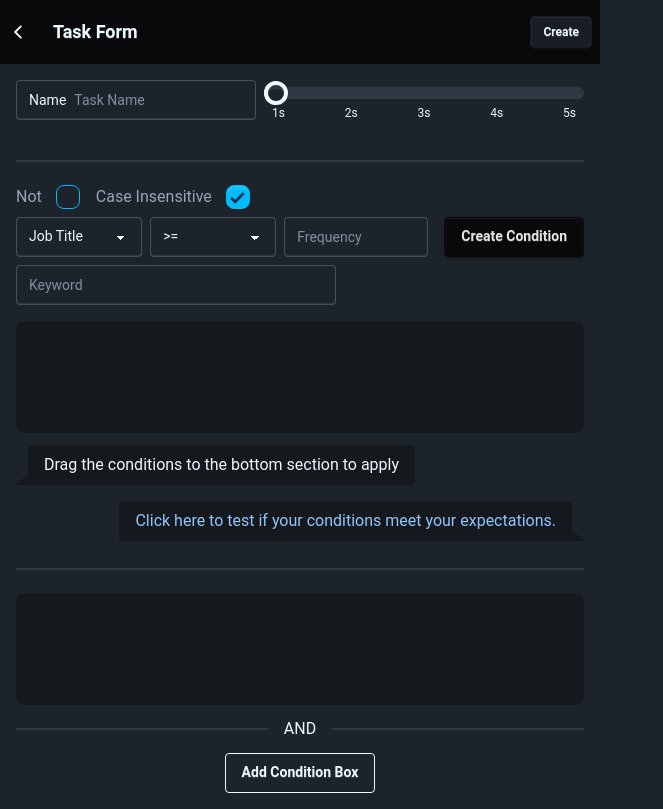
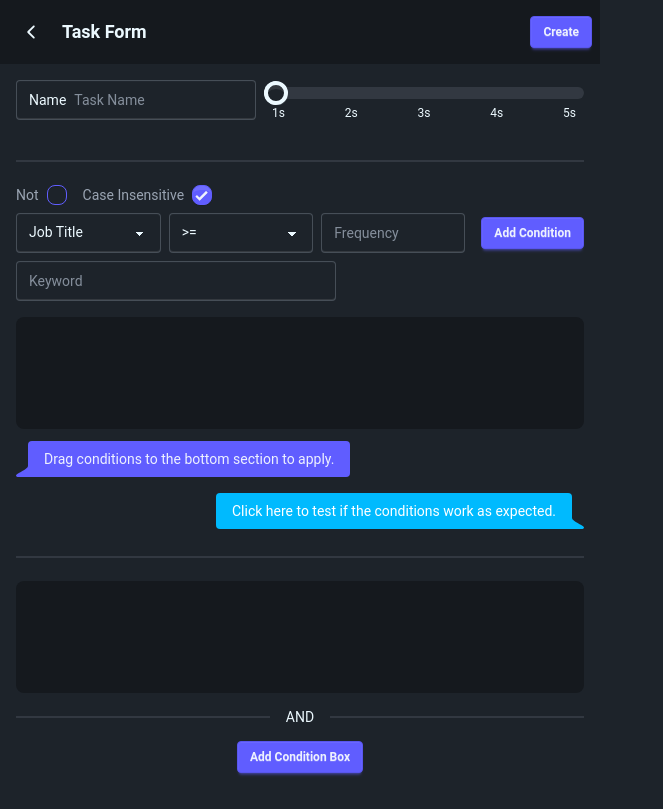
Before and after one commit to hsk-kr/job-scanner, a React (Vite) app: page /task-form in a window 1280 px wide. Shown: the whole page, without its empty margins (0-663 px from the left). Built offline with nearby package versions, Linux system fonts and the light colour scheme; the HTML template or start-up script is replaced by a standard one.

Commit message:
fix: fix broken ui
- added *.zip to gitignore

still need to clean up the ui code

```diff
--- a/package.json
+++ b/package.json
@@ -24,6 +24,7 @@
     "react-hook-form": "^7.60.0",
     "react-icons": "^5.5.0",
     "react-router-dom": "^7.7.0",
+    "tailwind-merge": "^3.3.1",
     "uuid": "^11.1.0"
   },
   "devDependencies": {
--- a/src/components/main/Header/index.tsx
+++ b/src/components/main/Header/index.tsx
@@ -14,10 +14,10 @@ const Header = () => {
     setSettingModalVisible((prevVisible) => !prevVisible);
 
   return (
-    <div className="navbar bg-neutral">
+    <div className="navbar bg-base-300 px-4">
       {settingModalVisible && <SettingModal onClose={toggleSettingModal} />}
       <div className="flex-1">
-        <a className="btn btn-ghost text-xl">Job Scanner {VERSION}</a>
+        <h1 className="text-lg font-bold">Job Scanner {VERSION}</h1>
       </div>
       <div className="flex-none">
         <ul className="menu menu-horizontal px-1">
@@ -35,6 +35,7 @@ const Header = () => {
                   <a
                     href="https://github.com/hsk-kr/linkedin-job-scanner"
                     target="_blank"
+                    rel="noreferrer"
                   >
                     Website
                   </a>
@@ -43,6 +44,7 @@ const Header = () => {
                   <a
                     href="https://hsk-kr.github.io/job-scanner-json-webviewer/"
                     target="_blank"
+                    rel="noreferrer"
                   >
                     Viewer
                   </a>
--- a/src/components/main/TaskListItem/index.tsx
+++ b/src/components/main/TaskListItem/index.tsx
@@ -5,6 +5,7 @@ import {
   FaCopy,
   FaFileDownload,
   FaRegStopCircle,
+  FaTrash,
 } from 'react-icons/fa';
 import { MdEdit } from 'react-icons/md';
 import { Link } from 'react-router-dom';
@@ -28,15 +29,18 @@ const TaskListItem = ({
   const statusClassName = (() => {
     switch (status) {
       case 'ready':
-        return 'badge-neutral';
+        return 'bg-warning text-text-primary';
       case 'done':
-        return 'badge-success';
+        return 'bg-success text-surface';
       case 'processing':
-        return 'badge-primary';
+        return 'bg-primary text-surface';
       case 'stopped':
-        return 'badge-error';
+        return 'bg-error text-surface';
+      default:
+        return '';
     }
   })();
+
   const canStart = status === 'ready';
   const canStop = activeTask?.id === id;
   const canDownload = status !== 'ready';
@@ -45,108 +49,92 @@ const TaskListItem = ({
   const canEdit =
     activeTask === undefined && status !== 'done' && status !== 'stopped';
 
-  // when this task is the activeTask, shows up the number from fetching the activeTask
-  // it's more benefitical in terms of time to fetch the data, this is why
-  // addUpActiveTask doesn't update the list, instead it updates only activeTask field in the store
   const currentNumFoundJobs =
     activeTask?.id === id ? activeTask.foundJobs?.length : foundJobs?.length;
   const currentNumOfTotalJobs =
     activeTask?.id === id ? activeTask.numOfTotalJobs : numOfTotalJobs;
 
   return (
-    <div className="flex flex-col gap-2">
-      <span className="text-white">{taskName.substring(0, 70)}</span>
-      <div className="relative stats bg-white text-primary-content">
-        <div className="stat">
-          <div className="stat-title text-black">Found Jobs</div>
-          <div className="stat-value">{currentNumFoundJobs ?? 0}</div>
+    <div className="relative bg-gray-800 border border-gray-600 ring-1 ring-inset ring-gray-600/50 hover:border-primary hover:shadow-xl rounded-2xl shadow-md p-5 flex flex-col gap-4 w-full transition-all">
+      {/* Title */}
+      <h3 className="text-xl font-semibold truncate text-text-primary">
+        {taskName}
+      </h3>
+
+      {/* Stats */}
+      <dl className="grid grid-cols-2 gap-6">
+        <div>
+          <dt className="text-sm text-gray-400">Found Jobs</dt>
+          <dd className="mt-1 text-2xl font-medium text-text-primary">
+            {currentNumFoundJobs ?? 0}
+          </dd>
         </div>
-        <div className="stat">
-          <div className="stat-title text-black">Searched Jobs</div>
-          <div className="stat-value">{currentNumOfTotalJobs ?? 0}</div>
+        <div>
+          <dt className="text-sm text-gray-400">Searched Jobs</dt>
+          <dd className="mt-1 text-2xl font-medium text-text-primary">
+            {currentNumOfTotalJobs ?? 0}
+          </dd>
         </div>
-        <div className="stat flex flex-col">
-          <span className="text-sm text-gray-600">{updatedAt}</span>
-          <div className="stat-actions">
-            <div className="flex gap-2">
-              <div className={`badge text-white mr-2 ${statusClassName}`}>
+      </dl>
+
+      {/* Footer */}
+      <div className="flex items-center justify-between">
+        <time className="text-sm text-gray-400">{updatedAt}</time>
+
+        <div className="flex items-center space-x-3">
+          {/* Status badge */}
+          <span
+            className={`inline-block px-3 py-1 text-sm font-semibold rounded-full ${statusClassName}`}
+          >
             {status}
-              </div>
+          </span>
+
+          {/* Actions */}
           {canStart && (
-                <div className="tooltip" data-tip="Start">
             <FaPlayCircle
-                    className="text-gray-600 text-xl cursor-pointer hover:scale-110 transition-all"
-                    onClick={() => {
-                      if (window.confirm('Do you want to start the task?')) {
-                        startJobTask(id);
+              className="text-success hover:text-success-hover text-2xl cursor-pointer transition-transform transform hover:scale-110"
+              onClick={() =>
+                window.confirm('Do you want to start the task?') &&
+                startJobTask(id)
               }
-                    }}
             />
-                </div>
           )}
           {canStop && (
-                <div className="tooltip" data-tip="Stop">
             <FaRegStopCircle
-                    className="text-gray-600 text-xl cursor-pointer hover:scale-110 transition-all"
-                    onClick={() => {
-                      if (confirm('Do you really want to stop the task?\n')) {
-                        finishJobTask({
-                          status: 'stopped',
-                        });
+              className="text-warning hover:text-warning-hover text-2xl cursor-pointer transition-transform transform hover:scale-110"
+              onClick={() =>
+                window.confirm('Do you really want to stop the task?') &&
+                finishJobTask({ status: 'stopped' })
               }
-                    }}
             />
-                </div>
           )}
           {canDuplicate && (
-                <div className="tooltip" data-tip="Duplicate">
             <Link to={`/task-form?isEdit=false&id=${id}`}>
-                    <FaCopy className="text-gray-600 text-xl cursor-pointer hover:scale-110 transition-all" />
+              <FaCopy className="text-accent text-2xl cursor-pointer transition-transform transform hover:scale-110" />
             </Link>
-                </div>
           )}
           {canEdit && (
-                <div className="tooltip" data-tip="Edit">
             <Link to={`/task-form?isEdit=true&id=${id}`}>
-                    <MdEdit className="text-gray-600 text-xl cursor-pointer hover:scale-110 transition-all" />
+              <MdEdit className="text-primary text-2xl cursor-pointer transition-transform transform hover:scale-110" />
             </Link>
-                </div>
           )}
           {canDownload && (
-                <div className="tooltip" data-tip="Download">
             <FaFileDownload
-                    className="text-gray-600 text-xl cursor-pointer hover:scale-110 transition-all"
+              className="text-primary text-2xl cursor-pointer transition-transform transform hover:scale-110"
               onClick={() => downloadJobTask(id, taskName)}
             />
-                </div>
+          )}
+          {canDelete && (
+            <FaTrash
+              className="text-error text-2xl cursor-pointer transition-transform transform hover:scale-110"
+              onClick={() =>
+                window.confirm(
+                  "Do you really want to delete the task? This can't be undone."
+                ) && deleteJobTask(id)
+              }
+            />
           )}
         </div>
-          </div>
-        </div>
-        {canDelete && (
-          <svg
-            xmlns="http://www.w3.org/2000/svg"
-            fill="none"
-            viewBox="0 0 24 24"
-            className="absolute top-1 right-1 inline-block w-4 h-4 stroke-current cursor-pointer hover:scale-125 transition-all border-none"
-            onClick={() => {
-              if (
-                window.confirm(
-                  "Do you really want to delete the task?\nOnce you delete the task, you can't restore it."
-                )
-              ) {
-                deleteJobTask(id);
-              }
-            }}
-          >
-            <path
-              strokeLinecap="round"
-              strokeLinejoin="round"
-              strokeWidth="2"
-              d="M6 18L18 6M6 6l12 12"
-            ></path>
-          </svg>
-        )}
       </div>
     </div>
   );
--- a/src/components/modals/ConditionCheckModal/index.tsx
+++ b/src/components/modals/ConditionCheckModal/index.tsx
@@ -74,11 +74,11 @@ const ConditionCheckModal = ({
     result?.state === 'pass' ? 'text-blue-500' : 'text-red-500';
   return (
     <div
-      className="flex flex-col gap-4 fixed z-40 top-4 bottom-4 right-4 left-4 bg-neutral rounded-lg p-8 border border-color-white"
+      className="flex flex-col gap-4 fixed z-40 top-4 bottom-4 right-4 left-4 bg-base-300 rounded-lg p-8 border border-color-white"
       data-testid="conditionCheckModal"
     >
       <div>
-        <h1 className="text-xl uppercase">Condition Checker</h1>
+        <h1 className="text-xl">Condition Checker</h1>
         <IoMdClose
           className="absolute top-2 right-2 text-2xl text-white cursor-pointer hover:scale-110 transition-all"
           role="button"
--- a/src/components/task-form/ConditionContainer/index.tsx
+++ b/src/components/task-form/ConditionContainer/index.tsx
@@ -52,7 +52,7 @@ const ConditionContainer = ({
 
   return (
     <Drop name="condition" onDrop={handleDrop}>
-      <div className="relative p-4 h-28 card bg-base-300 rounded-box mt-4 flex gap-2 overflow-y-auto flex-row flex-wrap content-start">
+      <div className="relative p-4 h-28 card bg-base-300 rounded-box mt-4 flex gap-2 overflow-y-auto flex-row flex-wrap content-start items-center">
         {subConditions?.map((subCondition, subConditionIdx) => (
           <Fragment key={subCondition.id}>
             <ConditionBadge
@@ -63,7 +63,7 @@ const ConditionContainer = ({
               {...subCondition}
             />
             {subConditionIdx < subConditions.length - 1 && (
-              <div className="text-white text-sm">OR</div>
+              <div className="text-white text-xs">OR</div>
             )}
           </Fragment>
         ))}
@@ -72,7 +72,7 @@ const ConditionContainer = ({
             xmlns="http://www.w3.org/2000/svg"
             fill="none"
             viewBox="0 0 24 24"
-            className="absolute top-1 right-1 inline-block w-4 h-4 stroke-current cursor-pointer hover:scale-125 transition-all"
+            className="absolute top-2 right-2 inline-block w-4 h-4 stroke-current cursor-pointer scale-[1.3] hover:scale-[1.6] transition-all"
             onClick={() => deleteCondition(conditionId)}
           >
             <path
--- a/src/components/task-form/SubConditionCreateForm/index.tsx
+++ b/src/components/task-form/SubConditionCreateForm/index.tsx
@@ -1,3 +1,6 @@
+import Button from '@/components/ui/Button';
+import Checkbox from '@/components/ui/Checkbox';
+import Select from '@/components/ui/Select';
 import { useTaskForm } from '@/stores/taskform';
 import { ITaskSubConditionForm } from '@/types/taskform';
 import { SubmitHandler, useForm } from 'react-hook-form';
@@ -42,28 +45,20 @@ const SubConditionCreateForm = () => {
     >
       <div className="flex gap-4">
         <div className="form-control">
-          <label className="cursor-pointer label">
-            <span className="label-text mr-2">Not</span>
-            <input
-              {...register('not')}
-              type="checkbox"
-              className="checkbox checkbox-info"
-            />
+          <label className="flex gap-2 items-center">
+            <span className="label text-sm">Not</span>
+            <Checkbox {...register('not')} />
           </label>
         </div>
         <div className="form-control">
-          <label className="cursor-pointer label">
-            <span className="label-text mr-2">Case Insensitive</span>
-            <input
-              {...register('caseInsensitive')}
-              type="checkbox"
-              className="checkbox checkbox-info"
-            />
+          <label className="flex gap-2 items-center">
+            <span className="label text-sm">Case Insensitive</span>
+            <Checkbox {...register('caseInsensitive')} />
           </label>
         </div>
       </div>
       <div className="flex gap-2 items-center">
-        <select
+        <Select
           {...register('target')}
           className="select select-bordered max-w-xs"
         >
@@ -71,18 +66,15 @@ const SubConditionCreateForm = () => {
           <option value="description">Job Description</option>
           <option value="additional_info">Job Additional Info</option>
           <option value="applicants">Applicants</option>
-        </select>
-        <select
-          {...register('operator')}
-          className="select select-bordered max-w-xs"
-        >
+        </Select>
+        <Select {...register('operator')}>
           <option value="=">=</option>
           <option value="!=">!=</option>
           <option value="<">{'<'}</option>
           <option value="<=">{'<='}</option>
           <option value=">">{'>'}</option>
           <option value=">=">{'>='}</option>
-        </select>
+        </Select>
         <input
           {...register('frequency', {
             required: `${frequencyLabel} is required.`,
@@ -96,9 +88,9 @@ const SubConditionCreateForm = () => {
           placeholder={frequencyLabel}
           className={`input input-bordered w-36 ${errors.frequency ? 'input-error' : ''}`}
         />
-        <button type="submit" className="btn btn-neutral ml-2">
-          Create Condition
-        </button>
+        <Button type="submit" color="primary" className="ml-2">
+          Add Condition
+        </Button>
       </div>
       {target !== 'applicants' && (
         <input
--- a/src/components/task-form/TaskForm/index.tsx
+++ b/src/components/task-form/TaskForm/index.tsx
@@ -10,6 +10,7 @@ import ConditionCheckModal from '@/components/modals/ConditionCheckModal';
 import { clearDraftTaskFormData } from '@/utils/storage';
 import { useJobTasks } from '@/stores/job-task';
 import Loading from '@/components/Loading';
+import Button from '@/components/ui/Button';
 
 const TaskForm = () => {
   const { form, isEdit, taskId, conditions, appendCondition } = useTaskForm();
@@ -63,24 +64,17 @@ const TaskForm = () => {
           handleSubmit(submit)();
         }}
       >
-        <div className="navbar bg-neutral">
+        <div className="navbar bg-base-300">
           <div className="gap-2 navbar-start">
-            <button
-              type="button"
-              className="btn-sm btn-ghost text-xl flex justify-center items-center rounded"
-              onClick={back}
-            >
+            <Button color="ghost" className="text-xl" onClick={back}>
               <IoIosArrowBack />
-            </button>
-            <a className="btn btn-ghost text-lg">Task Form</a>
+            </Button>
+            <h1 className="text-lg font-bold">Task Form</h1>
           </div>
           <div className="navbar-end">
-            <button
-              className={`btn btn-sm ${isEdit ? 'btn-warning' : ''}`}
-              disabled={loading}
-            >
+            <Button color={isEdit ? 'secondary' : 'primary'} disabled={loading}>
               {isEdit ? 'Update' : 'Create'}
-            </button>
+            </Button>
           </div>
         </div>
         <div className="p-4">
@@ -131,18 +125,17 @@ const TaskForm = () => {
         <SubConditionCreateForm />
         <ConditionContainer status="unused" canDelete={false} />
         <div className="chat chat-start mt-2">
-          <div className="chat-bubble">
-            Drag the conditions to the bottom section to apply
+          <div className="chat-bubble chat-bubble-primary text-sm">
+            Drag conditions to the bottom section to apply.
           </div>
         </div>
         <div className="chat chat-end mt-2">
-          <div className="chat-bubble">
-            <span
-              className="text-blue-300 cursor-pointer"
-              onClick={toggleModalOpen}
-            >
-              Click here to test if your conditions meet your expectations.
-            </span>
+          <div
+            className="chat-bubble chat-bubble-info text-sm cursor-pointer text-white hover:text-black transition-all"
+            onClick={toggleModalOpen}
+            role="button"
+          >
+            Click here to test if the conditions work as expected.
           </div>
         </div>
         <div className="divider"></div>
@@ -154,13 +147,11 @@ const TaskForm = () => {
               conditionId={condition.id}
               canDelete={conditions.length > 1}
             />
-            <div className="divider">AND</div>
+            <div className="divider text-sm">AND</div>
           </Fragment>
         ))}
         <div className="flex justify-center">
-          <button className="btn btn-outline" onClick={appendCondition}>
-            Add Condition Box
-          </button>
+          <Button onClick={appendCondition}>Add Condition Box</Button>
         </div>
       </div>
       <ConditionCheckModal
--- /dev/null
+++ b/src/components/ui/Button/index.tsx
@@ -0,0 +1,41 @@
+import { ButtonHTMLAttributes } from 'react';
+import { twMerge } from 'tailwind-merge';
+
+type Props = {
+  color?: 'primary' | 'secondary' | 'error' | 'ghost';
+  outline?: boolean;
+} & ButtonHTMLAttributes<HTMLButtonElement>;
+
+const Button = ({ color = 'primary', outline, ...props }: Props) => {
+  let className = twMerge(props.className, 'btn btn-sm');
+
+  const addColorClassName = (className: string) => {
+    switch (color) {
+      case 'primary':
+        return twMerge(className, 'btn-primary');
+      case 'secondary':
+        return twMerge(className, 'btn-secondary');
+      case 'error':
+        return twMerge(className, 'btn-error');
+      case 'ghost':
+        return twMerge(className, 'btn-ghost');
+      case undefined:
+        break;
+    }
+
+    return className;
+  };
+
+  const addDisabledClassName = (className: string) => {
+    if (props.disabled) return twMerge(className, 'btn-disabled');
+    return className;
+  };
+
+  className = addColorClassName(className);
+  className = addDisabledClassName(className);
+  className = twMerge(className, outline ? 'btn-outline' : undefined);
+
+  return <button {...props} className={className} />;
+};
+
+export default Button;
--- /dev/null
+++ b/src/components/ui/Checkbox/index.tsx
@@ -0,0 +1,15 @@
+import { HTMLAttributes } from 'react';
+import { twMerge } from 'tailwind-merge';
+
+type Props = Omit<HTMLAttributes<HTMLInputElement>, 'type'>;
+
+const Checkbox = (props: Props) => {
+  const className = twMerge(
+    props.className,
+    'checkbox checkbox-sm checkbox-primary'
+  );
+
+  return <input type="checkbox" {...props} className={className} />;
+};
+
+export default Checkbox;
--- /dev/null
+++ b/src/components/ui/Select/index.tsx
@@ -0,0 +1,12 @@
+import { HTMLAttributes } from 'react';
+import { twMerge } from 'tailwind-merge';
+
+type Props = HTMLAttributes<HTMLSelectElement>;
+
+const Select = (props: Props) => {
+  const className = twMerge(props.className, 'select select-bordered max-w-xs');
+
+  return <select {...props} className={className} />;
+};
+
+export default Select;
--- a/src/index.css
+++ b/src/index.css
@@ -1,5 +1,8 @@
 @import "tailwindcss";
-@plugin "daisyui";
+
+@plugin "daisyui" {
+  themes: dark --default;
+}
 
 body {
   width: 600px;
```
Also changed, not shown: src/components/main/TaskList/index.tsx (+17 -13 lines), 2 other files (tests, documents, lock files or other folders). Lines whose indentation alone changed are shown as unchanged.
